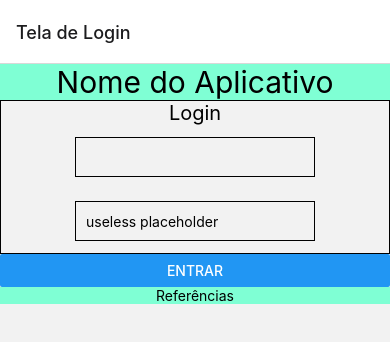
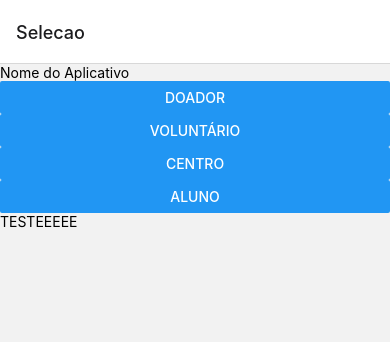
Before and after one commit to timeDe-sort/hackthon-lets-code, a React Native app in the folder hackthon/: screen /Selecao in a window 390 px wide. Shown: the top 342 px of the page. Built offline with nearby package versions, Linux system fonts and the light colour scheme.

Commit message:
Selecao de quem está logando

```diff
--- a/hackthon/App.js
+++ b/hackthon/App.js
@@ -4,16 +4,16 @@ import { NavigationContainer } from '@react-navigation/native';
 import { createStackNavigator } from '@react-navigation/stack';
 import Login from './telas/Login';
 import TelaInicial from './telas/TelaInicial';
-
+import Selecao from './telas/Selecao';
 
 const Stack = createStackNavigator();
 
 function MyStack() {
   return (
-    <Stack.Navigator>
+    <Stack.Navigator initialRouteName='Selecao'>
+      <Stack.Screen name="Selecao" component={Selecao} />
       <Stack.Screen name="Tela de Login" component={Login} />
       <Stack.Screen name="TelaInicial" component={TelaInicial} />
-
 
     </Stack.Navigator>
   );
@@ -22,7 +22,9 @@ function MyStack() {
 export default function App() {
   return (
     <NavigationContainer>
+
       <MyStack />
+
     </NavigationContainer>
   );
 }
--- a/hackthon/telas/Login.js
+++ b/hackthon/telas/Login.js
@@ -1,4 +1,5 @@
 import React from 'react';
+
 import { Button , View , ScrollView, Text, SafeAreaView,TextInput} from 'react-native';
 
 const styles = {
@@ -20,15 +21,6 @@ function Login(props) {
   const [Login,   setLogin] = React.useState("");
   const [Senha,   setSenha] = React.useState("");
 
-  const loginChange = e => {
-    setLogin(e.target.value);
-  };
-  const senhaChange = e => {
-    setSenha(e.target.value);
-  };
-  const Change = () => {
-    console.log('OK');
-  };
   return (
     <>
 
@@ -50,7 +42,7 @@ function Login(props) {
               style={styles.input}
               onChangeText={setSenha}
               value={Senha}
-              placeholder="useless placeholder"
+              placeholder="placeholder"
               secureTextEntry={true}
               textContentType="password"
             />
@@ -68,6 +60,7 @@ function Login(props) {
         </Text>
       </ScrollView>
     </>
+
   );
 }
 
--- /dev/null
+++ b/hackthon/telas/Selecao.js
@@ -0,0 +1,57 @@
+import { Button , View , ScrollView, Text, SafeAreaView,TextInput} from 'react-native';
+
+
+
+
+
+const styles = {
+    header : {alignItems: 'center',justifyContent: 'center',backgroundColor: 'aquamarine',display:'flex' },
+    tituloh1 : {fontSize: 30},
+    tituloh2 : {fontSize: 20},
+    BoxForms : {display: 'flex', alignItems: 'center', justifyContent: 'center', border: "1px solid black"},
+    input: {
+      height: 40,
+      margin: 12,
+      borderWidth: 1,
+      padding: 10,
+    },
+
+  }
+
+
+function Selecao(props) {
+
+    return (
+        <>
+
+
+            <Text >
+                <Text>Nome do Aplicativo</Text>
+            </Text>
+
+            <View>
+
+            <Button title= "Doador" onPress={() => navigation.navigate('LoginOuRegis' , {info : 0})} />
+
+            <Button title= "Voluntário" onPress={() => navigation.navigate('LoginOuRegis', {info : 1})} />
+
+            <Button title= "Centro" onPress={() => navigation.navigate('LoginOuRegis', {info : 2})} />
+
+            <Button title= "Aluno" onPress={() => navigation.navigate('LoginOuRegis', {info : 3})} />
+
+
+
+            </View>
+
+            <Text>
+                TESTEEEEE
+            </Text>
+
+
+        </>
+
+    );
+
+}
+
+export default Selecao;
```
Also changed, not shown: 1 other file (tests, documents, lock files or other folders).
